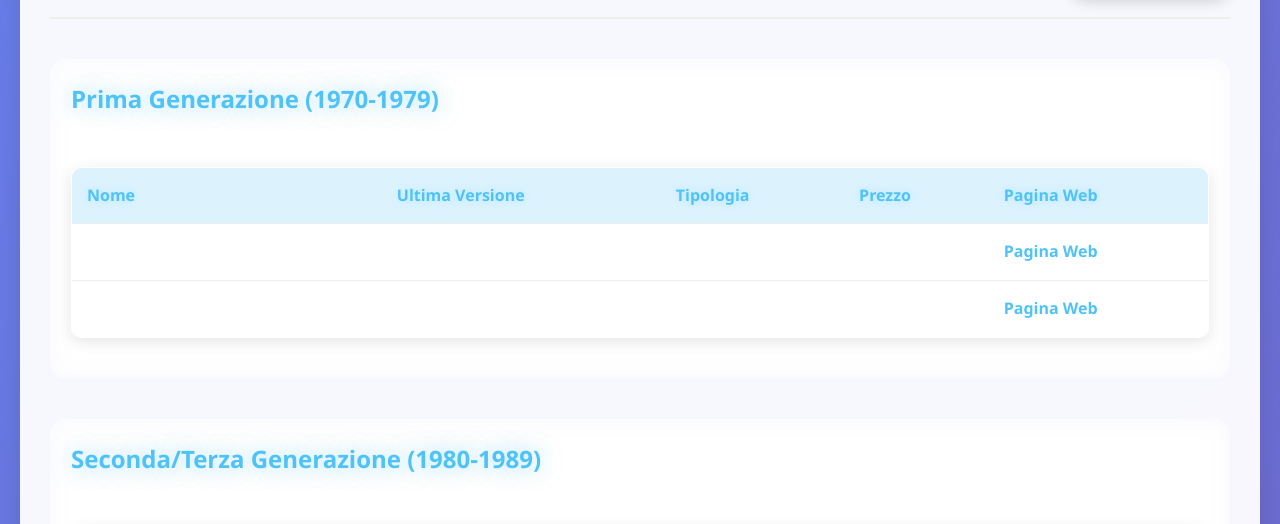
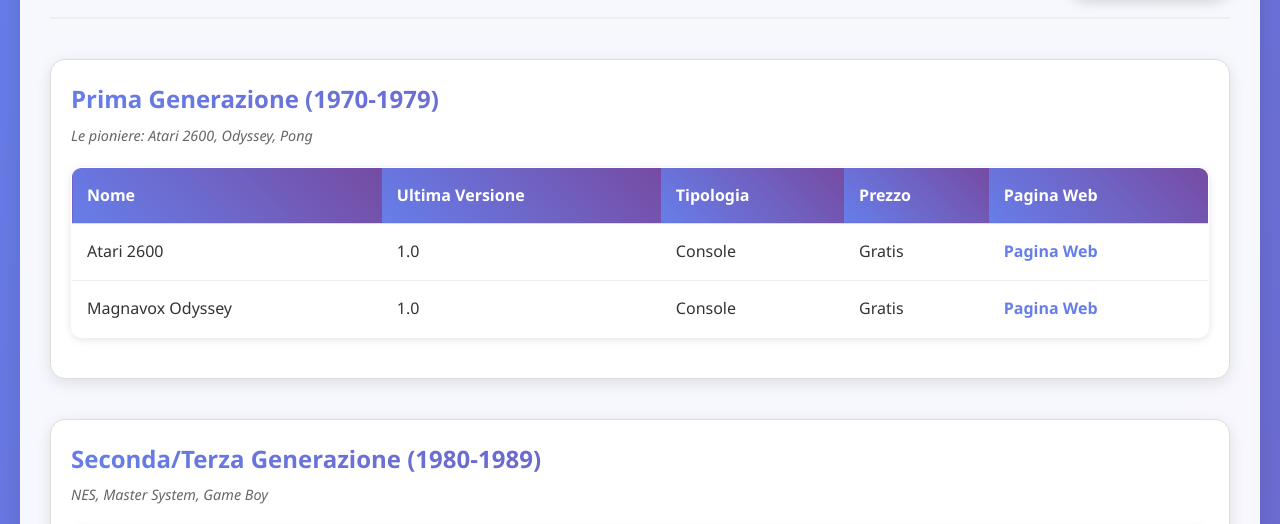
Before and after one commit to Ashnar2602/Android-Emulation-Hub, a plain HTML site: page emulatori.html in a window 1280 px wide. Shown: the part 215-739 px from the top of the page. Drawn offline with Linux system fonts and the light colour scheme.

Commit message:
fix: Aggiorna stili tabelle generazioni per coerenza tema viola/grigio
- Cambia colori tabelle da azzurro/bianco a viola/grigio
- Titoli generazioni: gradiente viola (#667eea, #764ba2)
- Descrizioni: grigio scuro (#666) per migliore leggibilità
- Testo tabelle: nero (#333) su sfondo bianco
- Link: viola (#667eea) con hover viola scuro (#764ba2)
- Mantiene effetti hover e box-shadow coerenti
- Rimuove effetti glassmorphism per migliore visibilità

```diff
--- a/styles.css
+++ b/styles.css
@@ -247,21 +247,25 @@ table tbody tr:last-child td {
 .generation-section {
     margin: 40px 0;
     padding: 20px;
-    background: rgba(255, 255, 255, 0.05);
+    background: white;
     border-radius: 15px;
-    border: 1px solid rgba(255, 255, 255, 0.1);
-    backdrop-filter: blur(10px);
+    border: 1px solid #ddd;
+    box-shadow: 0 4px 15px rgba(0, 0, 0, 0.1);
 }
 
 .generation-title {
-    color: #4fc3f7;
+    color: #667eea;
     font-size: 1.5em;
     margin-bottom: 5px;
-    text-shadow: 0 0 20px rgba(79, 195, 247, 0.5);
+    font-weight: 600;
+    background: linear-gradient(45deg, #667eea, #764ba2);
+    -webkit-background-clip: text;
+    -webkit-text-fill-color: transparent;
+    background-clip: text;
 }
 
 .generation-desc {
-    color: rgba(255, 255, 255, 0.8);
+    color: #666;
     font-size: 0.9em;
     margin-bottom: 20px;
     font-style: italic;
@@ -269,35 +273,49 @@ table tbody tr:last-child td {
 
 .generation-table {
     margin-top: 15px;
-    background: rgba(255, 255, 255, 0.1);
-    border: 1px solid rgba(255, 255, 255, 0.2);
-    backdrop-filter: blur(10px);
+    background: white;
+    border: 1px solid #ddd;
+    border-radius: 10px;
+    overflow: hidden;
+    box-shadow: 0 2px 8px rgba(0, 0, 0, 0.1);
 }
 
 .generation-table th {
-    background: rgba(79, 195, 247, 0.2);
-    color: #4fc3f7;
-    text-shadow: 0 0 10px rgba(79, 195, 247, 0.3);
+    background: linear-gradient(45deg, #667eea, #764ba2);
+    color: white;
+    font-weight: 600;
+    padding: 15px;
+    text-align: left;
+    border-bottom: 1px solid #ddd;
 }
 
 .generation-table tr:hover {
-    background: rgba(255, 255, 255, 0.1);
-    transition: all 0.3s ease;
+    background-color: #f8f9fa;
+    transform: scale(1.01);
+    transition: all 0.2s ease;
 }
 
 .generation-table td {
-    color: white;
+    color: #333;
+    padding: 15px;
+    text-align: left;
+    border-bottom: 1px solid #eee;
+}
+
+.generation-table tbody tr:last-child td {
+    border-bottom: none;
 }
 
 .generation-table a {
-    color: #4fc3f7;
+    color: #667eea;
     text-decoration: none;
+    font-weight: 600;
     transition: all 0.3s ease;
 }
 
 .generation-table a:hover {
-    color: #81d4fa;
-    text-shadow: 0 0 10px rgba(129, 212, 250, 0.5);
+    color: #764ba2;
+    text-decoration: underline;
 }
 
 /* Links */
```
